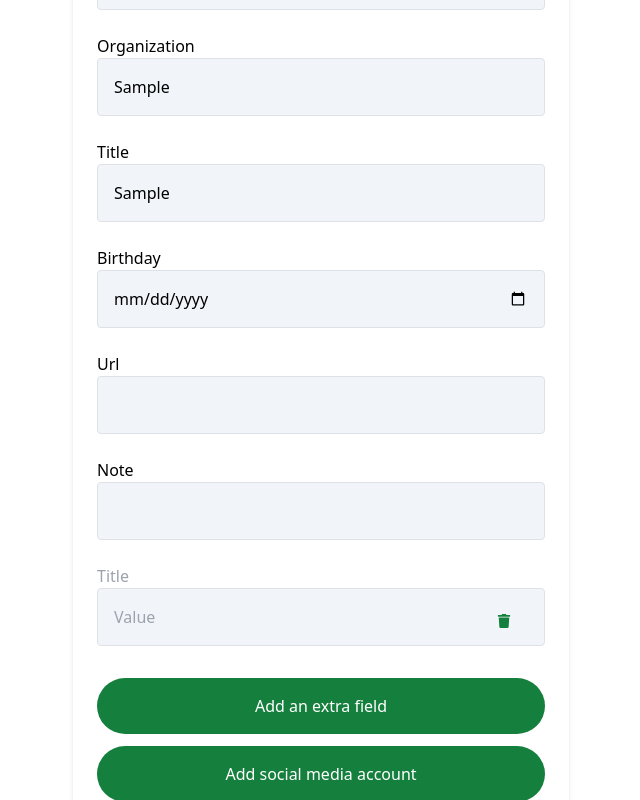
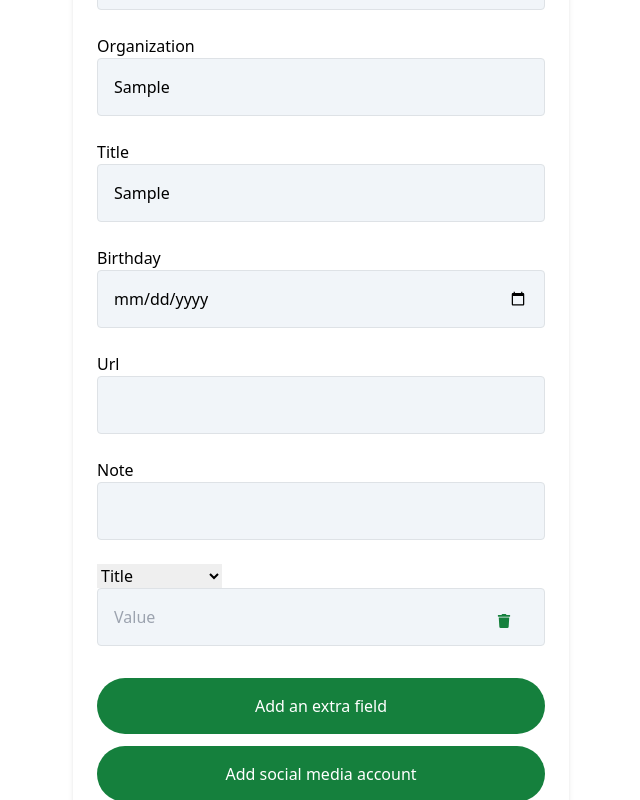
Before and after one commit to shera-s/test-vcync-client, a React (Create React App) app: page /profile in a window 1280 px wide. Both pictures are taken after typing "Sample", "Sample", "name@example.com", "5", "Sample", "Sample" into the empty fields and a click on the button "Add an extra field". Shown: the part 720-1520 px from the top of the page, without its empty margins (319-959 px from the left). Built offline with nearby package versions, Linux system fonts and the light colour scheme; no server answers; some icons are missing.

Commit message:
Update ProfileForm.js

```diff
--- a/src/pages/ProfileForm.js
+++ b/src/pages/ProfileForm.js
@@ -364,25 +364,23 @@ const extra = (extraInfo && extraInfo[0]?.title!== '') ? extraInfo : []
                 <div className="relative" key={i}>
 
             <label htmlFor="">
-              <input type="text" name="title" placeholder="Title" value={inputFields[i].title} onChange={e=>inputChange(e,i)}
-                  list="titles"
-                />
-                <datalist id="titles">
-                  <option value="workUrl" />
-                  <option value="nickname" />
-                  <option value="nameSuffix" />
-                  <option value="namePrefix" />
-                  <option value="gender" />
-                  <option value="anniversay" />
-                  <option value="role" />
-                  <option value="homePhone" />
-                  <option value="cellPhone" />
-                  <option value="pagerPhone" />
-                  <option value="homeFax" />
-                  <option value="email" />
-                  <option value="homeAddress" />
-                  <option value="workAddress" />
-                </datalist>
+              <select type="text" name="title" placeholder="Title" value={inputFields[i].title} onChange={e=>inputChange(e,i)} >
+
+              <option value="" selected disabled hidden>Title</option>
+                  <option>workUrl</option>
+                  <option>nickname</option>
+                  <option>nameSuffix</option>
+                  <option>namePrefix</option>
+                  <option>gender</option>
+                  <option>role</option>
+                  <option>homePhone</option>
+                  <option>cellPhone</option>
+                  <option>pagerPhone</option>
+                  <option>homeFax</option>
+                  <option>email</option>
+                  <option>homeAddress</option>
+                  <option>workAddress</option>
+                  </select>
             </label>
                   <input
                     type="text"
```
